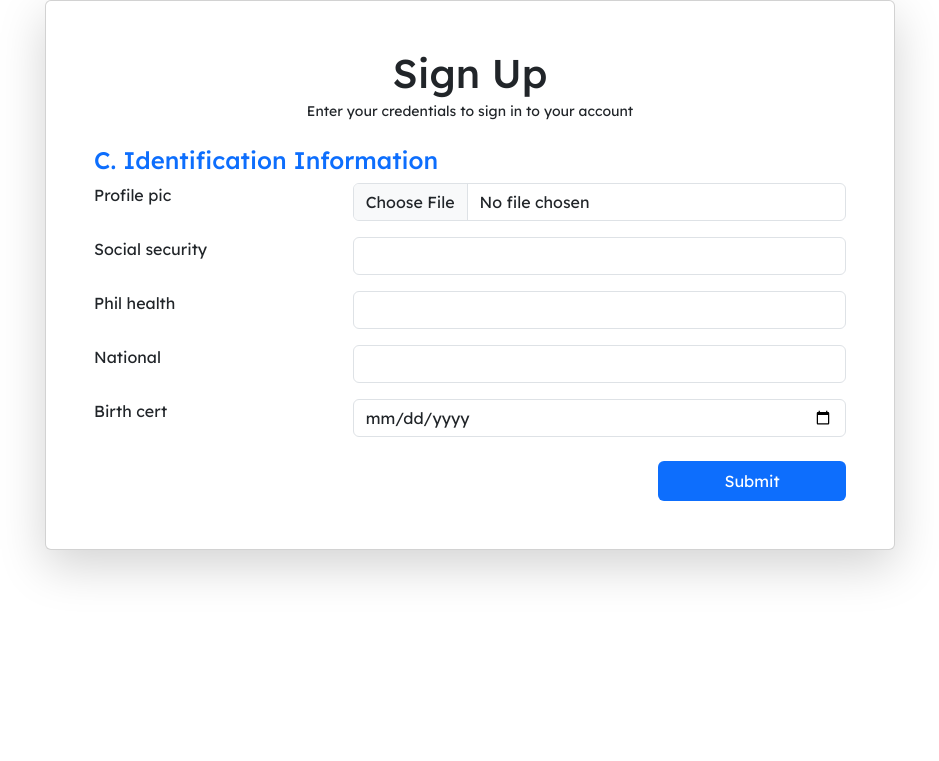
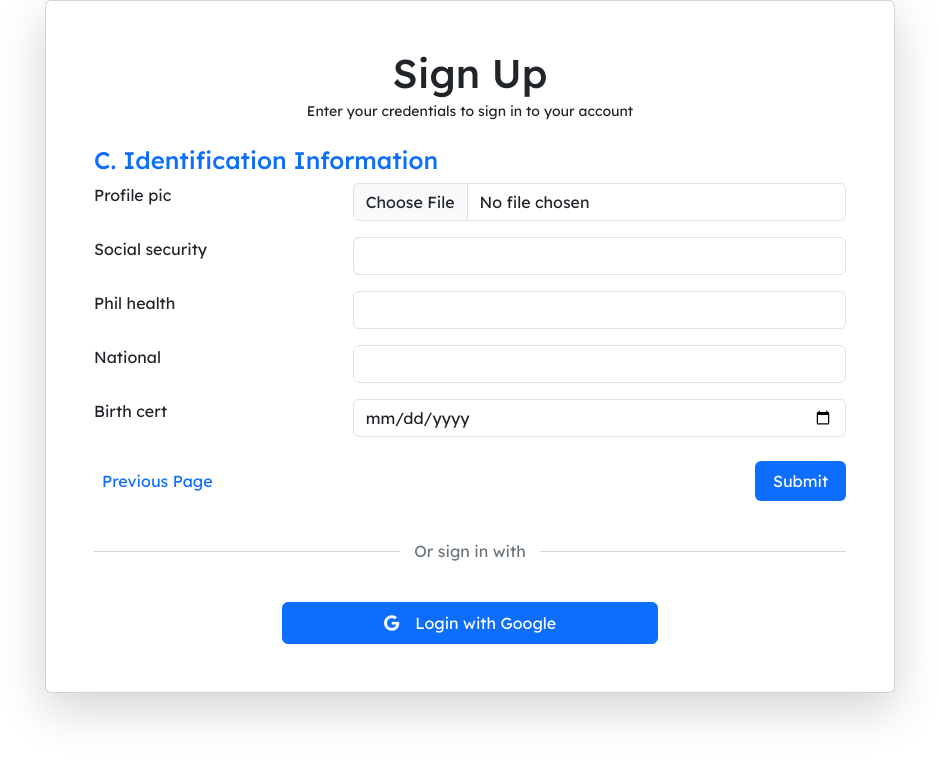
Before and after one commit to ilhye/IDentity-All-around-ID, a Python web app: template app/auth/templates/identity-register.html in a window 1280 px wide. Shown: the top 761 px of the page, without its empty margins (170-1109 px from the left). Run offline with Jinja, Linux system fonts and the light colour scheme; the template is opened without the code that fills it, so the values that code supplies are empty, except form fields; form fields are guessed from the names that the template uses.

Commit message:
Add Google login button and styling to registration and confirmation templates; enhance layout with separator line

```diff
--- a/app/auth/static/register.css
+++ b/app/auth/static/register.css
@@ -0,0 +1,17 @@
+.line {
+  position: relative;
+  height: 1px;
+  width: 100%;
+  margin: 50px 0;
+  background-color: #d4d4d4;
+}
+
+.line::before {
+  content: "Or sign in with";
+  position: absolute;
+  top: 50%;
+  left: 50%;
+  transform: translate(-50%, -50%);
+  background-color: #fff;
+  padding: 0 15px;
+}
--- a/app/auth/templates/identity-register.html
+++ b/app/auth/templates/identity-register.html
@@ -1,4 +1,8 @@
-{% extends 'layout.html' %} {% block body %}
+{% extends 'layout.html' %}{% block styles %}
+<link
+  rel="stylesheet"
+  href="{{ url_for('auth.static', filename='register.css') }}"
+/>{% endblock %} {% block body %}
 <div class="identification d-flex justify-content-center align-items-center">
   <div class="card p-5 shadow-lg bg-body rounded" style="width: 850px">
     <h1 class="text-center mb-1">Sign Up</h1>
@@ -37,12 +41,26 @@
           {{ form.birthCert.label(class="form-label") }}
         </div>
         <div class="col-md-8 mb-3">{{ form.birthCert(class="form-control")}}</div>
-
-        <div class="text-end">
+        <div class="col-md-6">
+          <div class="previous-page mt-2 p-2">
+            <a
+              href="{{url_for('auth.contact_register')}}"
+              class="text-decoration-none"
+            >Previous Page</a>
+          </div>
+        </div>
+        <div class="col-md-6">
+          <div class="text-end">
           {{ form.submit(class="btn btn-primary mt-2 p-2 border-0 w-25") }}
         </div>
+        </div>
+
       </div>
     </form>
+    <div class="line text-secondary"></div>
+    <button type="button" class="btn btn-primary rounded p-2 m-auto w-50" type="button">
+      <i class="fa-brands fa-google me-3"></i>Login with Google
+    </button>
   </div>
 </div>
 {%endblock%}
--- a/app/auth/templates/login.html
+++ b/app/auth/templates/login.html
@@ -45,8 +45,8 @@
       </div>
       <div class="line text-secondary"></div>
 
-      <button type="button" class="btn btn-primary rounded p-2 w-100">
-        Google
+      <button type="button" class="btn btn-primary rounded p-2 w-100" type="button">
+        <i class="fa-brands fa-google me-3"></i>Login with Google
       </button>
     </form>
   </div>
--- a/app/pages/templates/layout.html
+++ b/app/pages/templates/layout.html
@@ -9,6 +9,7 @@
       integrity="sha384-QWTKZyjpPEjISv5WaRU9OFeRpok6YctnYmDr5pNlyT2bRjXh0JMhjY6hW+ALEwIH"
       crossorigin="anonymous"
     />
+    <link rel="stylesheet" href="https://cdnjs.cloudflare.com/ajax/libs/font-awesome/6.7.2/css/all.min.css" integrity="sha512-Evv84Mr4kqVGRNSgIGL/F/aIDqQb7xQ2vcrdIwxfjThSH8CSR7PBEakCr51Ck+w+/U6swU2Im1vVX0SVk9ABhg==" crossorigin="anonymous" referrerpolicy="no-referrer" />
 
     <link
       rel="stylesheet"
```
Also changed, not shown: app/auth/templates/account-register.html (+33 -8 lines), app/auth/templates/confirm-register.html (+16 -2 lines), app/auth/templates/contact-register.html (+9 -1 lines), app/auth/templates/gen-register.html (+37 -18 lines).
